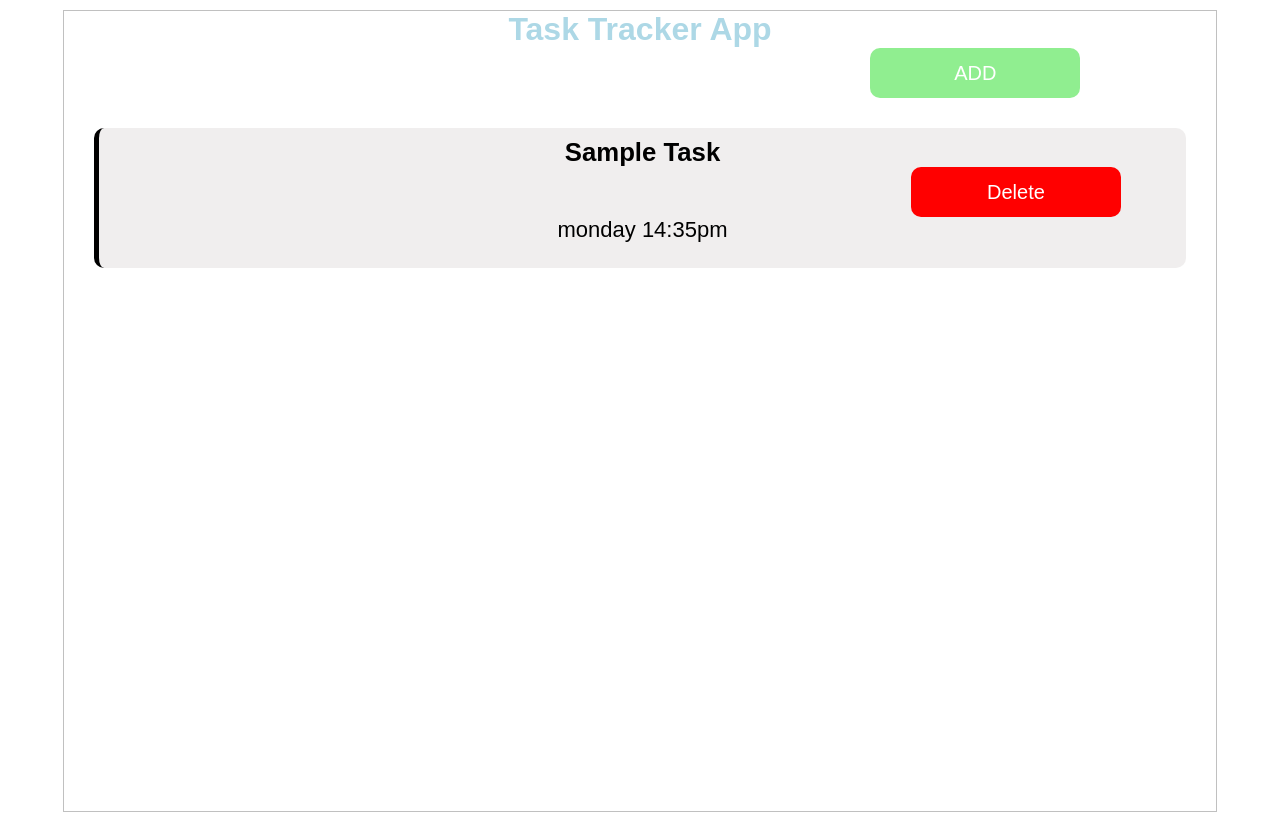
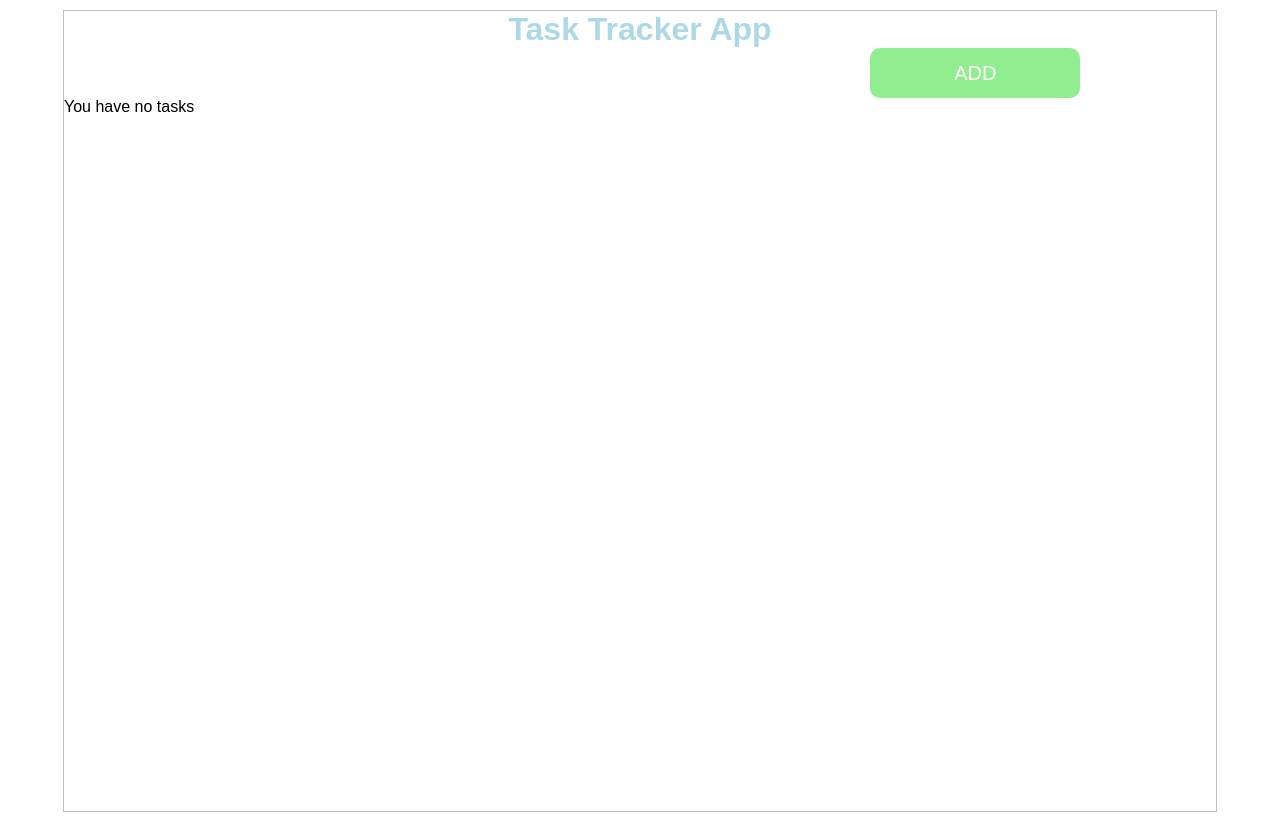
Before and after one commit to Doreen2002/React-Task-Tracker-App, a React (Create React App) app: page / in a window 1280 px wide. Built offline with nearby package versions, Linux system fonts and the light colour scheme; data requests are answered from the project's data file.

Commit message:
added the local api's to add, delete and fetch tasks

```diff
--- /dev/null
+++ b/db.json
@@ -0,0 +1,3 @@
+{
+  "tasks": []
+}
--- a/package.json
+++ b/package.json
@@ -6,6 +6,7 @@
     "@testing-library/jest-dom": "^5.11.4",
     "@testing-library/react": "^11.1.0",
     "@testing-library/user-event": "^12.1.10",
+    "json-server": "^0.17.0",
     "react": "^17.0.2",
     "react-dom": "^17.0.2",
     "react-scripts": "4.0.3",
@@ -15,7 +16,8 @@
     "start": "react-scripts start",
     "build": "react-scripts build",
     "test": "react-scripts test",
-    "eject": "react-scripts eject"
+    "eject": "react-scripts eject",
+    "server": "json-server --watch db.json --port 5000"
   },
   "eslintConfig": {
     "extends": [
--- a/src/App.js
+++ b/src/App.js
@@ -1,4 +1,4 @@
-import { useState } from "react";
+import { useEffect, useState } from "react";
 import React, { Component } from 'react';
 
 import Header  from './components/Header';
@@ -11,40 +11,66 @@
 const [showTasks, setShowTasks] = useState(false)
   // allows us to use this in other components
   //myTasks is the name of the state and setMyTasks is the function that will update the state
-  const [myTasks, setMyTasks] = useState(
-    [
+const [myTasks, setMyTasks] = useState([]);
+
+useEffect(()=>
+{
+    const  getTasks = async()=>
+    {
+        const taskFromServer = await  fetchTasks();
+
+        setMyTasks(taskFromServer);
+    }
+
+    getTasks();
+
+},
+[]
+)
+ //creating an asyc function to fetch tasks
+ const fetchTasks = async()=>
+ {
+   const res = await fetch("http://localhost:5000/tasks");
+   const data = await res.json();
+   return data;
+ }
+ //creating an asyc function to fetch  a single task
+ const fetchTask = async(id)=>
+ {
+   const res = await fetch(`http://localhost:5000/tasks/${id}`);
+   const data = await res.json();
+   return data;
+ }
+
+    //Add Task
+    const addTask = async(task)=>
+    {
+     const res =  await fetch("http://localhost:5000/tasks",
+      {
+        method:"POST",
+        "headers":
         {
-            id:1,
-            day:"monday 14:35pm",
-            text:"Sample Task",
-            reminder:true
+          'Content-type':"application/json"
+        },
+        body: JSON.stringify(task)
+      })
 
-        },
-
-    ]
-    )
-    //Add Task
-    const addTask = (task)=>
-    {
-       //create a rounded off  random id  to identify unique lists
-       const id = Math.floor(Math.random()* 100) + 10;
-
-       const  newTask = {id, ...task};
-
-       setMyTasks([...myTasks, newTask]);
-
-
-
-
-
-
-
-
+      const data = await res.json();
+      setMyTasks([...myTasks, data])
 
     }
     //delete function
-    const deleteTask = (id)=>
+    const deleteTask = async(id)=>
     {
+
+      await fetch(
+        `http://localhost:5000/tasks/${id}`,
+        {
+          "method":"DELETE"
+        }
+
+      )
+
         setMyTasks(myTasks.filter((tasks)=>
          tasks.id !== id,
         ))
```
Also changed, not shown: 2 other files (tests, documents, lock files or other folders).
